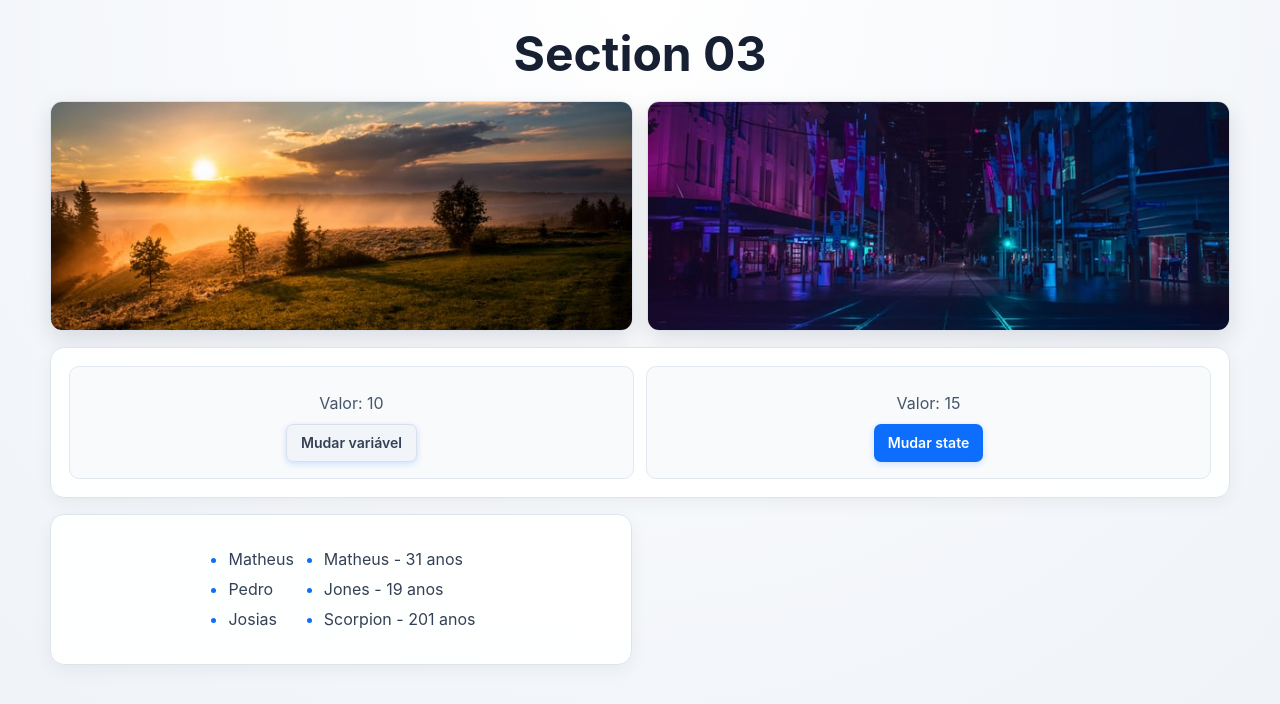
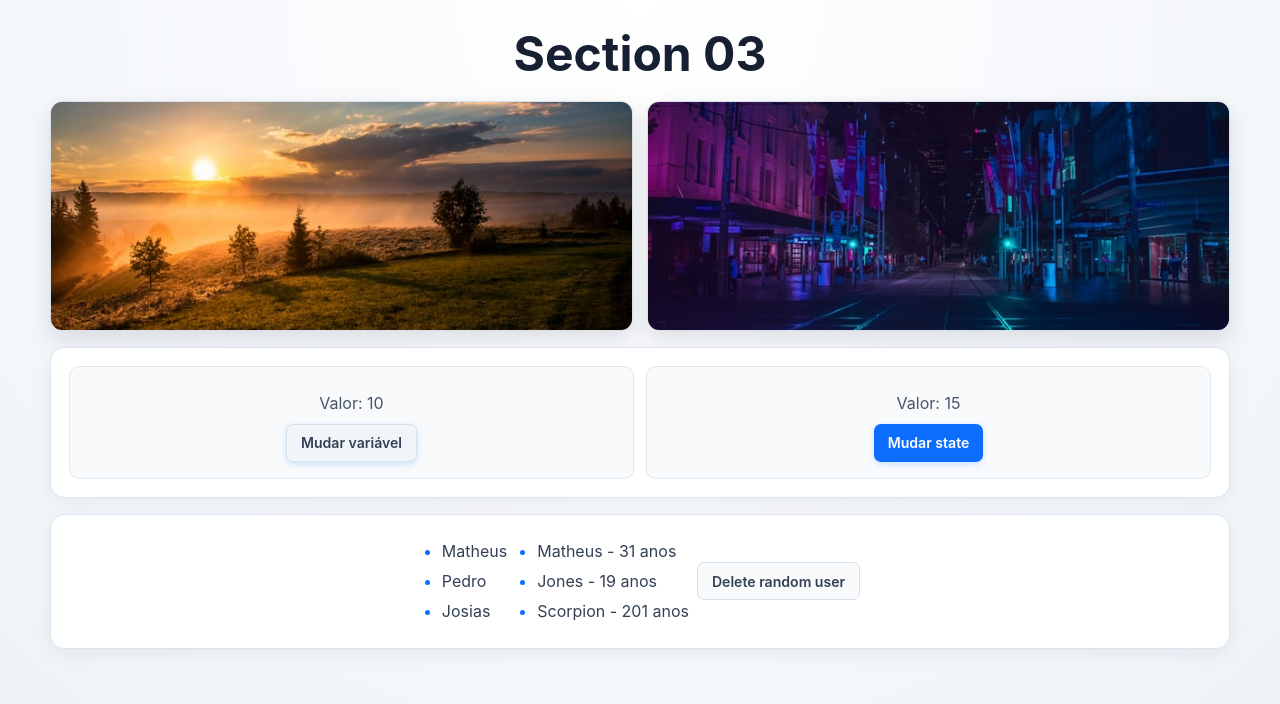
Before and after one commit to RenanNunesz10/Review-React, a React (Vite) app: page / in a window 1280 px wide. Shown: the top 704 px of the page. Built offline with nearby package versions, Linux system fonts and the light colour scheme.

Commit message:
feat: remove random user from state

```diff
--- a/src/components/ListRender.jsx
+++ b/src/components/ListRender.jsx
@@ -3,12 +3,21 @@
 const ListRender = () => {
   const [list] = useState(["Matheus", "Pedro", "Josias"]);
 
-  // Agora cada usuário possui um id estável.
-  const [users] = useState([
+  const [users, setUsers] = useState([
     { id: 1, name: "Matheus", age: 31 },
     { id: 2, name: "Jones", age: 19 },
     { id: 3, name: "Scorpion", age: 201 },
   ]);
+
+  // Gera um número de 0 a 3.
+  const deleteRandom = () => {
+    const randomNumber = Math.floor(Math.random() * 4);
+
+    // Recebe o estado anterior e cria um NOVO array sem o usuário sorteado.
+    setUsers((prevUsers) => {
+      return prevUsers.filter((user) => randomNumber !== user.id);
+    });
+  };
 
   return (
     <div>
@@ -25,6 +34,8 @@
           </li>
         ))}
       </ul>
+
+      <button onClick={deleteRandom}>Delete random user</button>
     </div>
   );
 };
```
